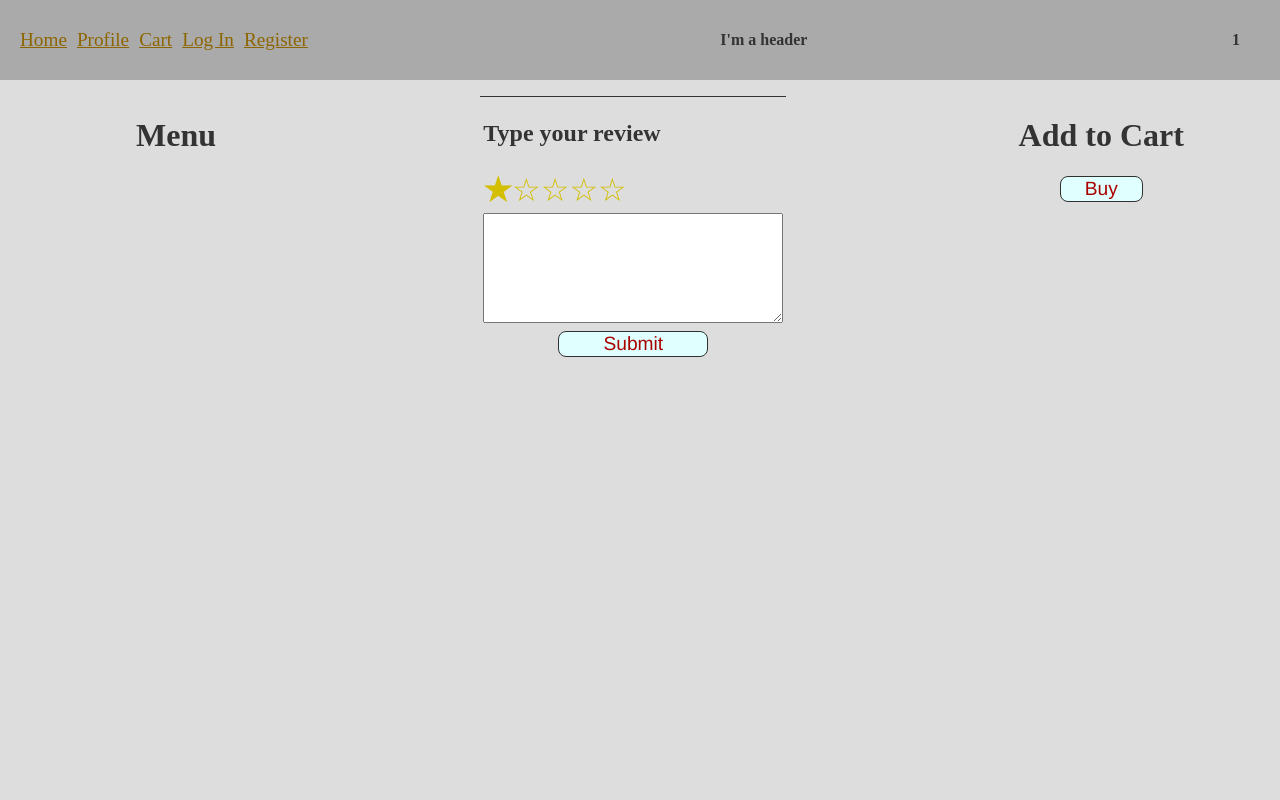
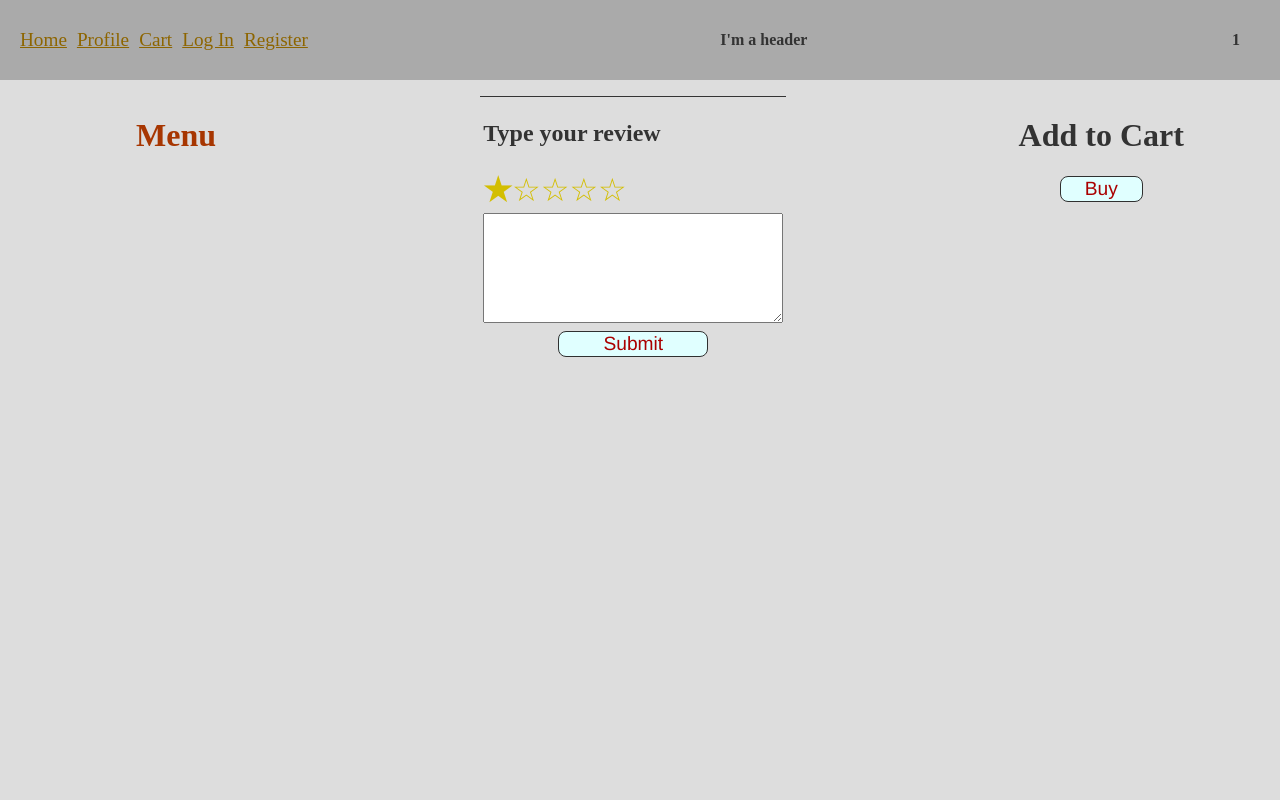
Before and after one commit to Dbirtic/eCommerceApp, a plain HTML site: page products/2.html in a window 1280 px wide. Shown: the top 800 px of the page. Drawn offline with Linux system fonts and the light colour scheme.

Commit message:
added changes to the second product page

```diff
--- a/products/2.html
+++ b/products/2.html
@@ -21,7 +21,7 @@
             <h1 id="counter">1</h1>
         </div>
         <div class="main-container">
-            <ul class="menu">
+            <ul class="menu active">
                 <div class="menu-div">
                     <h1>Menu</h1>
                 </div>
```
